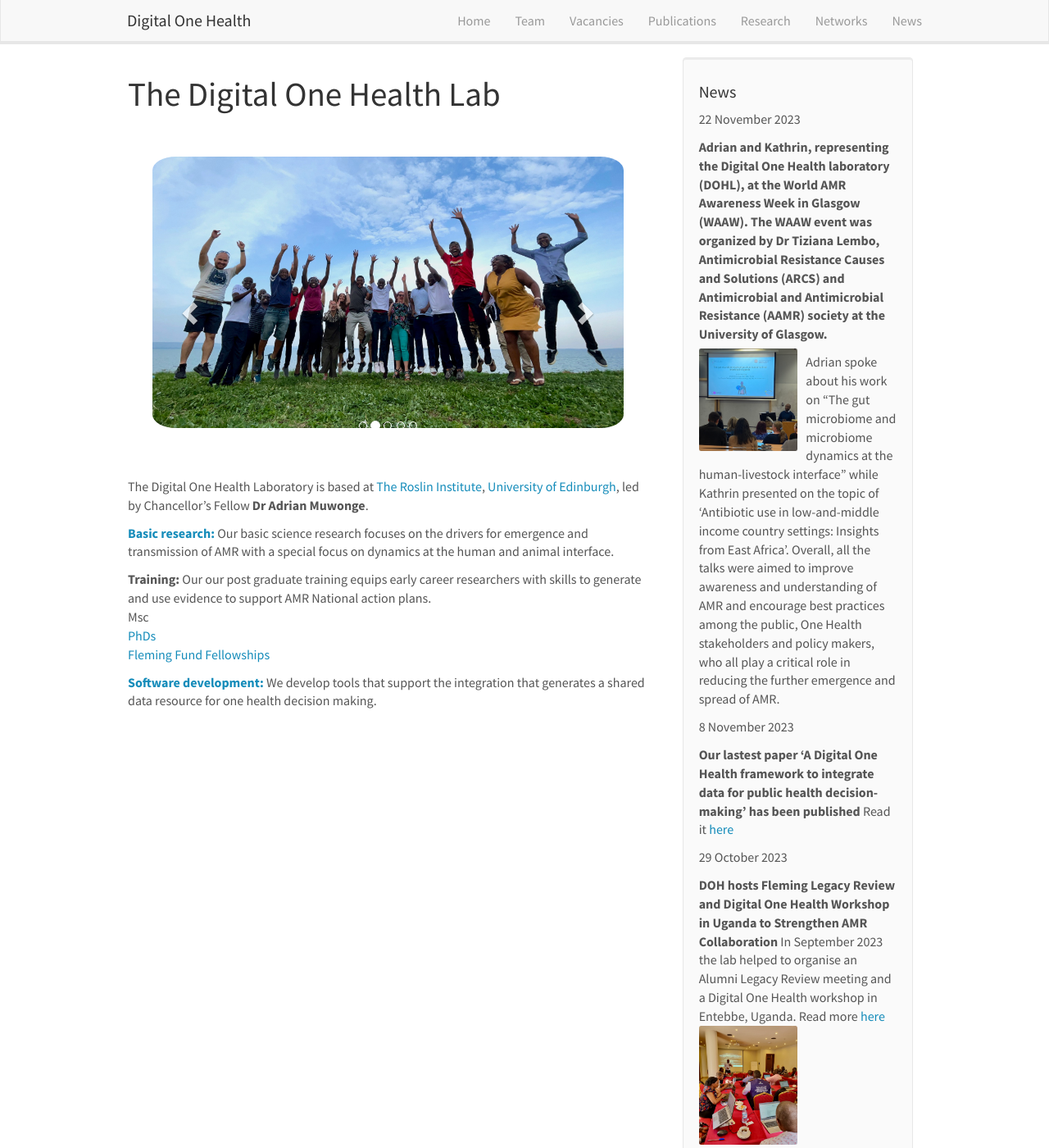
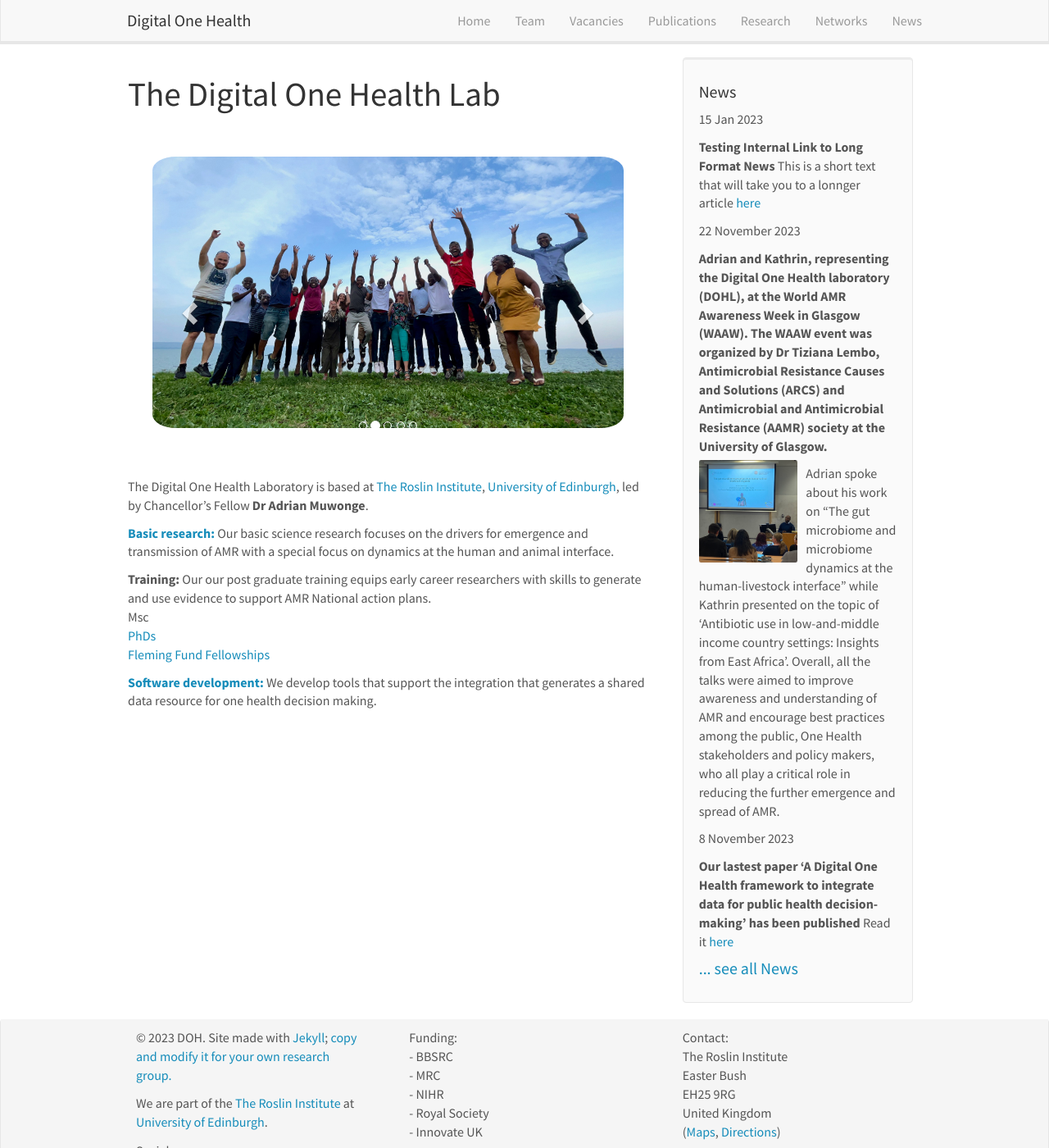
Before and after one commit to Digital-One-Health/digital-one-health.github.io, a Jekyll site: the page built from _pages/home.md, in a window 1280 px wide and 1400 px high. Shown: the whole window at 82% size. Built offline with Jekyll 4.4.1, drawn with Linux system fonts in a browser that asks for light colours; nearby versions of some CDN libraries; comment, search, counter and statistics services are not loaded.

Commit message:
internal link test

```diff
--- a/_data/news.yml
+++ b/_data/news.yml
@@ -1,3 +1,10 @@
+
+- date: 15 Jan 2023
+  headline: "**Testing Internal Link to Long Format News**
+
+  This is a short text that will take you to a lonnger article [here](pages/fullnews.md#link1)"
+
+
 
 - date: 22 November 2023
   headline: "**Adrian and Kathrin, representing the Digital One Health laboratory (DOHL), at the World AMR Awareness Week in Glasgow (WAAW). The WAAW event was organized by Dr Tiziana Lembo, Antimicrobial Resistance Causes and Solutions (ARCS) and Antimicrobial and Antimicrobial Resistance (AAMR) society at the University of Glasgow.**
--- /dev/null
+++ b/_pages/fullnews.md
@@ -0,0 +1,193 @@
+---
+title: "DOH Workshop"
+layout: textlay
+excerpt: "Digital One Health - University of Edinburgh"
+sitemap: false
+permalink: /fullnews.html
+---
+
+
+<br>
+<br>
+# Full News Draft page
+
+**Date:** 13-14 September 2023
+**Location:** Admas Grand Hotel, Entebbe, Uganda
+
+---
+
+## Overview
+
+This workshop will bring together [AMR](https://www.who.int/news-room/fact-sheets/detail/antimicrobial-resistance) stakeholders from various institutions across the [One Health](https://www.who.int/health-topics/one-health) spectrum in Uganda to engage in discussions towards an integrated and interoperable AMR surveillance workflows. These discussions will form the foundation of a recommendations paper to develop a data-sharing framework for One Health decision-making.
+
+<br>
+
+## Photo gallery
+
+<div id="carousel" class="carousel slide col-md-8 fixed-carousel" data-ride="carousel" data-interval="4000" data-pause="hover">
+
+<!-- Menu -->
+<ol class="carousel-indicators">
+    <li data-target="#carousel" data-slide-to="0" class="active"></li>
+</ol>
+
+<!-- Items -->
+<div class="carousel-inner" markdown="0">
+    <div class="item active">
+        <img src="{{ site.url }}{{ site.baseurl }}/images/slider7001400/AdmasHotelEntebbe.jpeg" alt="Slide 1" />
+        <!-- Caption -->
+        <div class="carousel-caption">
+            <h3></h3>
+            <p>Admas Grand Hotel, Entebbe</p>
+        </div>
+    </div>
+</div>
+
+  <a class="left carousel-control" href="#carousel" role="button" data-slide="prev">
+    <span class="glyphicon glyphicon-chevron-left" aria-hidden="true"></span>
+    <span class="sr-only">Previous</span>
+  </a>
+  <a class="right carousel-control" href="#carousel" role="button" data-slide="next">
+    <span class="glyphicon glyphicon-chevron-right" aria-hidden="true"></span>
+    <span class="sr-only">Next</span>
+  </a>
+</div>
+<div class="clearfix"></div> <!-- This will clear any floats, prevents appearing side by side  -->
+<br>
+
+## Links
+
+[Directions to the venue](https://goo.gl/maps/8FSnLcaNmjTi1jCJA)
+
+[Collaborative Google Doc](https://docs.google.com/document/d/1ViO6P-YCjokTZoEsuEQookFBedAwUvraO8WYfKdZamo/edit?usp=sharing)
+
+---
+
+## <a name="link1"></a>Programme
+
+<div class="col-md-10">
+<h3>Day 1</h3>
+<table class="table table-striped">
+    <tr> <td><b>Time</b></td>  <td><b>Session</b></td> <td><b>Who</b></td></tr>
+    <tr> <td>11:00</td>  <td>Welcome and introduction to Digital One Health</td> <td>Adrian Muwonge</td></tr>
+    <tr> <td>11:45</td>  <td>Global One Health harmonization</td> <td>Bryan Wee</td></tr>
+    <tr> <td>12:30</td>  <td><i>Lunch</i></td> <td>Everyone</td></tr>
+    <tr> <td>13:30</td>  <td>CPHL, NADDEC and MWE AMR Surveillance Workflows<br>(5 minutes each, followed by discussions)</td> <td>Ritah Namusoosa, Joel Bazira, Esther Nabatta, Michael Omodo, Judith Namumbya</td></tr>
+    <tr> <td>14:00</td>  <td>Metadata Hackathon</td> <td>Everyone</td></tr>
+    <tr> <td>15:15</td>  <td><i>Afternoon break</i></td> <td>Everyone</td></tr>
+    <tr> <td>15:45</td>  <td>Digital One Health showcase (Bodastage)</td> <td>Emmanuel Ssebagala</td></tr>
+    <tr> <td>16:30</td>  <td>African Pathogen Data sharing and archive</td> <td>Gerald Mboowa</td></tr>
+    <tr> <td>17:00</td>  <td>Forum</td> <td>Everyone</td></tr>
+    <tr> <td>17:30</td>  <td>END</td> <td>Everyone</td></tr>
+</table>
+
+<h3>Day 2</h3>
+<table class="table table-striped">
+    <tr> <td><b>Time</b></td>  <td><b>Session</b></td> <td><b>Who</b></td></tr>
+    <tr> <td>09:00</td>  <td>Future planning</td> <td>Everyone</td></tr>
+    <tr> <td>10:30</td>  <td><i>Morning break</i></td> <td>Everyone</td></tr>
+    <tr> <td>11:00</td>  <td>Workshop recap with Representatives of CPHL, NADDEC and MWE</td> <td>Everyone</td></tr>
+    <tr> <td>12:15</td>  <td>Summary and Wrap-up</td> <td>Everyone</td></tr>
+    <tr> <td>13:00</td>  <td><i>Lunch</i></td> <td>Everyone</td></tr>
+    <tr> <td>14:00</td>  <td>END</td> <td>Everyone</td></tr>
+</table>
+</div>
+<br>
+<div class="clearfix"></div> <!-- This will clear any floats, prevents appearing side by side  -->
+
+<br>
+
+### Organisers
+
+* **Adrian Muwonge :** The Roslin Institute, University of Edinburgh, UK
+* **Gerald Mboowa:** ACE, Makerere University Biomedical Research Centre, Uganda
+* **Bryan Wee:** The Roslin Institute, University of Edinburgh, UK
+
+### Workshop attendees
+
+#### Animal health
+
+* **Stella Atim :** National Animal Disease Diagnostic and Epidemiology Center (NADDEC), Uganda.
+* **Michael Omodo :** National Animal Disease Diagnostic and Epidemiology Center (NADDEC), Uganda.
+* **Esther Nabattta :** National Animal Disease Diagnostic and Epidemiology Center (NADDEC), Uganda.
+* **Franklin Mayanja :** National Animal Disease Diagnostic and Epidemiology Center (NADDEC), Uganda.
+
+#### Environmental health
+
+* **Betty Mbolanyi  :** Ministry of Water and Environment (MWE), Uganda.
+* **George Olum :** Ministry of Water and Environment (MWE), Uganda.
+* **Judith Namumbya :** Ministry of Water and Environment (MWE), Uganda.
+* **Samuel Otai :** Ministry of Water and Environment (MWE), Uganda.
+* **Godfrey Katumba :** Ministry of Water and Environment (MWE), Uganda
+
+#### Human health
+
+* **Ibrahim Mugerwa :** Central Public Health Laboratories (CPHL), Uganda.
+* **Joel Bazira :** MUST (Mbarara University of Science and Technology)
+* **Ritah Namusoosa :** Central Public Health Laboratories (CPHL), Uganda.
+* **Alisen Ayitewala :** Central Public Health Laboratories (CPHL), Uganda.
+* **Ivan Sserwadda :** Central Public Health Laboratories (CPHL), Uganda.
+* **Aloysious	Ssemaganda :** Central Public Health Laboratories (CPHL), Uganda.
+
+#### One Health:
+
+* **David Kateete :** Makerere University / MakBRC , Uganda
+* **Emmanuel Ssebagala :** Bodastage Solutions, Uganda
+* **Erisa Mwaka :** Makerere University, Uganda
+* **David Kyaddondo :** Makerere University, Uganda
+* **Joshua Asiimwe :** Makerere Biomedical Research Centre (MakBRC), Uganda
+* **Catherine Abenaitwe :** Makerere Biomedical Research Centre (MakBRC), Uganda
+* **Tim Lee :** University of Edinburgh, UK
+
+---
+
+## Registration
+
+Please register for the workshop using [this link](https://forms.office.com/e/bRCAEwFQ7t). For any inquiries, please contact [Adrian Muwonge](mailto:adrian.muwonge@roslin.ed.ac.uk).
+
+---
+
+## Partners
+
+We'd like to thank the [Royal Society](https://royalsociety.org/) and the [Fleming Fund](https://www.flemingfund.org/) for making this event possible.
+
+
+<div class="container">
+
+<div class="row">
+  <div class="col-lg-2 col-md-3 col-4"><img src="{{ site.url }}{{ site.baseurl }}/images/logopic/RoyalSoc.png" class="img-fluid" alt="Royal Society" style="margin-top: 50px; max-width: 100px">
+  </div> <!-- Image 1 -->
+  <div class="col-lg-2 col-md-3 col-4 py-3"><img src="{{ site.url }}{{ site.baseurl }}/images/logopic/logo-edinburgh.png" class="img-fluid" alt="University of Edinburgh" style="max-width:7em">
+  </div> <!-- Image 2 -->
+  <div class="col-lg-2 col-md-3 col-4 py-3"><img src="{{ site.url }}{{ site.baseurl }}/images/logopic/logo-makerere.jpg" class="img-fluid" alt="Makrere University" style="max-width:8em">
+  </div> <!-- Image 3 -->
+</div>
+
+<div class="row">
+  <div class="col-lg-2 col-md-3 col-4"><img src="{{ site.url }}{{ site.baseurl }}/images/logopic/roslin_logo.jpg" class="img-fluid" alt="Roslin" style="height: 50px">
+  </div>
+  <div class="col-lg-2 col-md-3 col-4"><img src="{{ site.url }}{{ site.baseurl }}/images/logopic/maaif2.jpeg" class="img-fluid" alt="MAAIF" style="margin-left: -10px; height: 80px">
+  </div> <!-- Image 3 -->
+  <div class="col-lg-2 col-md-3 col-4 my-4 px-4"><img src="{{ site.url }}{{ site.baseurl }}/images/logopic/logo-bodastage.svg" class="img-fluid" alt="bodastage" style="margin-left: 20px; margin-top: -20px; height: 120px">
+  </div> <!-- Image 3 -->
+</div>
+
+<div class="row">
+  <div class="col-12"><img src="{{ site.url }}{{ site.baseurl }}/images/logopic/mwe.png" class="img-fluid" alt="MWE" style="max-width: 30%">
+  </div> <!-- Image 3 -->
+</div>
+
+<div class="row">
+  <div class="col-12"><img src="{{ site.url }}{{ site.baseurl }}/images/logopic/cphl.png" class="img-fluid" alt="CPHL" style="margin-left: 10px; height: 60px">
+  </div> <!-- Image 1 -->
+</div>
+
+<div class="row">
+  <div class="col-12"><img src="{{ site.url }}{{ site.baseurl }}/images/logopic/flemingfund.jpeg" class="img-fluid" alt="FlemingFund" style="margin-top: -20px; max-width: 30%">
+  </div> <!-- Image 3 -->
+</div>
+
+</div>
+
+
+---
```
